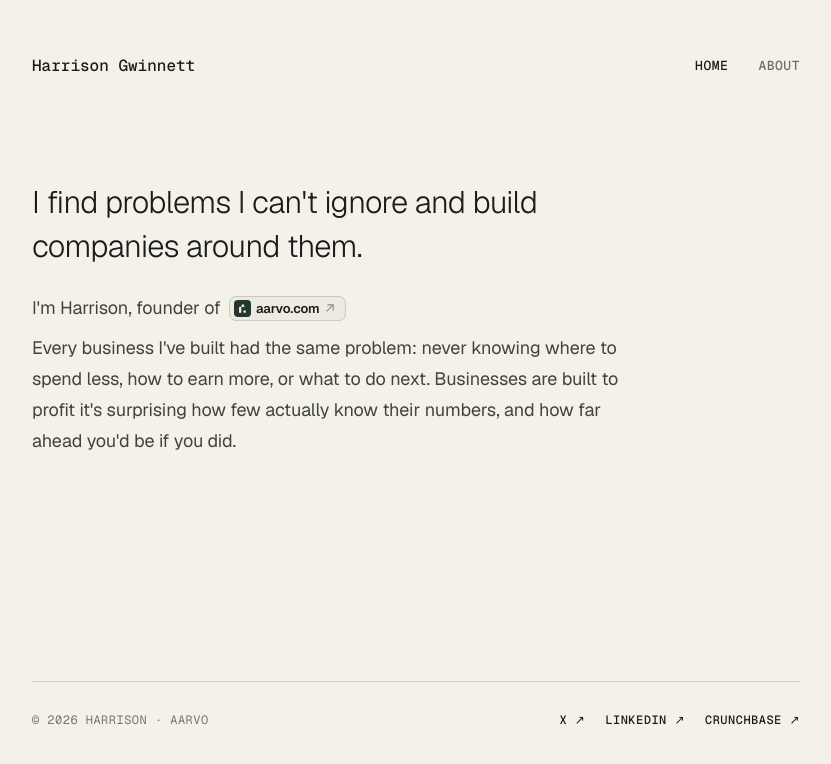
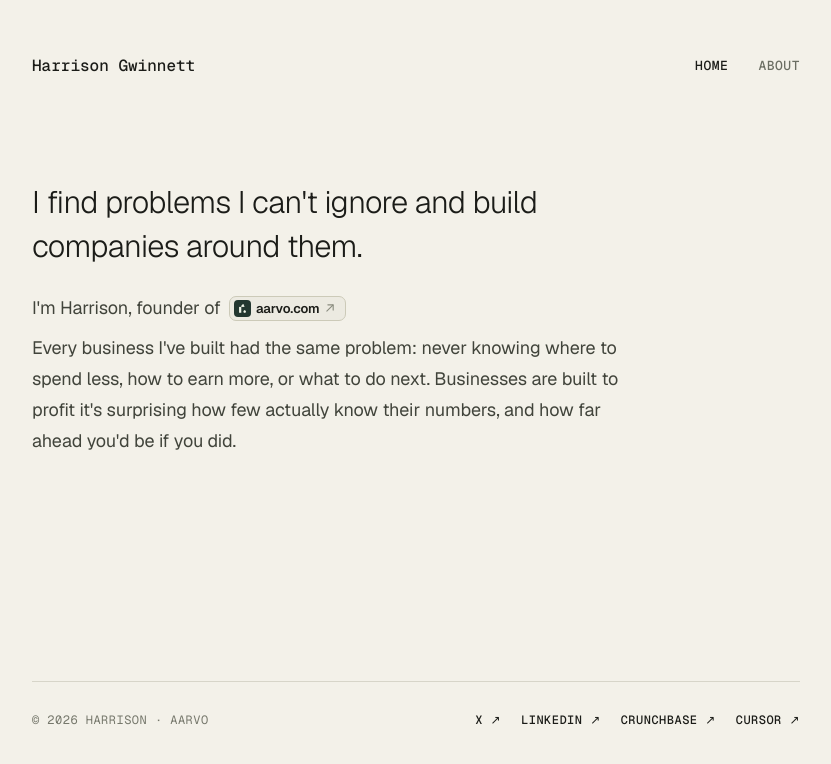
Before and after one commit to Harrison-Gwinnett/personalweb, a Next.js app: page / in a window 1280 px wide. Shown: the top 764 px of the page, without its empty margins (224-1055 px from the left). Built offline with nearby package versions, Linux system fonts and the light colour scheme.

Commit message:
Add Cursor profile to social footers and Person sameAs.
Unify Home and About footers on a shared social links list so X, LinkedIn, Crunchbase, and Cursor stay consistent.

```diff
--- a/app/page.tsx
+++ b/app/page.tsx
@@ -36,6 +36,7 @@ const jsonLd = {
       'https://www.linkedin.com/in/harrisongwinnett/',
       'https://x.com/HGGwinnett',
       'https://www.crunchbase.com/person/harrison-gwinnett',
+      'https://cursor.com/@hggwinnett',
       'https://www.forbes.com/sites/trevorclawson/2023/04/22/from-watches-to-avatars-building-a-web3-company-from-the-ground-up/',
     ],
   },
--- a/components/home/HomeDesktop.tsx
+++ b/components/home/HomeDesktop.tsx
@@ -2,6 +2,7 @@
 import Link from 'next/link'
 import NavDesktop from '@/components/NavDesktop'
 import { FadeUp, FadeIn } from '@/components/motion/primitives'
+import { socialLinks } from '@/lib/social'
 
 const GS = 'var(--font-geist-sans), system-ui, sans-serif'
 const GM = 'var(--font-geist-mono), system-ui, sans-serif'
@@ -162,10 +163,10 @@ export default function HomeDesktop() {
         {/* Footer */}
         <div style={{ alignItems: 'center', borderTopColor: '#D7D5C9', borderTopStyle: 'solid', borderTopWidth: '1px', display: 'flex', justifyContent: 'space-between', paddingTop: '30px', width: '100%' }}>
           <span style={{ color: '#76786C', fontFamily: GM, fontSize: '12px', letterSpacing: '0.04em', lineHeight: '16px' }}>© 2026 HARRISON · AARVO</span>
-          <div style={{ display: 'flex', gap: '20px' }}>
-            <a href="https://x.com/HGGwinnett" target="_blank" rel="noopener noreferrer" className="footer-link" style={{ color: '#1B1C18', fontFamily: GM, fontSize: '12px', fontWeight: 500, letterSpacing: '0.04em', lineHeight: '16px' }}>X ↗</a>
-            <a href="https://www.linkedin.com/in/harrisongwinnett/" target="_blank" rel="noopener noreferrer" className="footer-link" style={{ color: '#1B1C18', fontFamily: GM, fontSize: '12px', fontWeight: 500, letterSpacing: '0.04em', lineHeight: '16px' }}>LINKEDIN ↗</a>
-            <a href="https://www.crunchbase.com/person/harrison-gwinnett" target="_blank" rel="noopener noreferrer" className="footer-link" style={{ color: '#1B1C18', fontFamily: GM, fontSize: '12px', fontWeight: 500, letterSpacing: '0.04em', lineHeight: '16px' }}>CRUNCHBASE ↗</a>
+          <div style={{ display: 'flex', flexWrap: 'wrap', gap: '20px' }}>
+            {socialLinks.map(({ label, href }) => (
+              <a key={href} href={href} target="_blank" rel="noopener noreferrer" className="footer-link" style={{ color: '#1B1C18', fontFamily: GM, fontSize: '12px', fontWeight: 500, letterSpacing: '0.04em', lineHeight: '16px' }}>{label}</a>
+            ))}
           </div>
         </div>
       </div>
--- a/components/home/HomeMobile.tsx
+++ b/components/home/HomeMobile.tsx
@@ -2,6 +2,7 @@
 import Link from 'next/link'
 import MobileNav from '@/components/MobileNav'
 import { FadeUp, FadeIn } from '@/components/motion/primitives'
+import { socialLinks } from '@/lib/social'
 
 const GS = 'var(--font-geist-sans), system-ui, sans-serif'
 const GM = 'var(--font-geist-mono), system-ui, sans-serif'
@@ -143,9 +144,9 @@ export default function HomeMobile() {
         {/* Footer */}
         <div style={{ borderTopColor: '#D7D5C9', borderTopStyle: 'solid', borderTopWidth: '1px', display: 'flex', flexDirection: 'column', gap: '15px', paddingTop: '24px', width: '100%' }}>
           <div style={{ display: 'flex', flexWrap: 'wrap', gap: '18px' }}>
-            <a href="https://x.com/HGGwinnett" target="_blank" rel="noopener noreferrer" className="footer-link" style={{ color: '#1B1C18', fontFamily: GM, fontSize: '12px', fontWeight: 500, letterSpacing: '0.04em', lineHeight: '16px' }}>X ↗</a>
-            <a href="https://www.linkedin.com/in/harrisongwinnett/" target="_blank" rel="noopener noreferrer" className="footer-link" style={{ color: '#1B1C18', fontFamily: GM, fontSize: '12px', fontWeight: 500, letterSpacing: '0.04em', lineHeight: '16px' }}>LINKEDIN ↗</a>
-            <a href="https://www.crunchbase.com/person/harrison-gwinnett" target="_blank" rel="noopener noreferrer" className="footer-link" style={{ color: '#1B1C18', fontFamily: GM, fontSize: '12px', fontWeight: 500, letterSpacing: '0.04em', lineHeight: '16px' }}>CRUNCHBASE ↗</a>
+            {socialLinks.map(({ label, href }) => (
+              <a key={href} href={href} target="_blank" rel="noopener noreferrer" className="footer-link" style={{ color: '#1B1C18', fontFamily: GM, fontSize: '12px', fontWeight: 500, letterSpacing: '0.04em', lineHeight: '16px' }}>{label}</a>
+            ))}
           </div>
           <span style={{ color: '#76786C', fontFamily: GM, fontSize: '12px', letterSpacing: '0.04em', lineHeight: '16px' }}>© 2026 HARRISON · AARVO</span>
         </div>
--- /dev/null
+++ b/lib/social.ts
@@ -0,0 +1,6 @@
+export const socialLinks = [
+  { label: 'X ↗', href: 'https://x.com/HGGwinnett' },
+  { label: 'LINKEDIN ↗', href: 'https://www.linkedin.com/in/harrisongwinnett/' },
+  { label: 'CRUNCHBASE ↗', href: 'https://www.crunchbase.com/person/harrison-gwinnett' },
+  { label: 'CURSOR ↗', href: 'https://cursor.com/@hggwinnett' },
+] as const
```
Also changed, not shown: components/about/AboutDesktop.tsx (+6 -1 lines), components/about/AboutMobile.tsx (+6 -1 lines).
